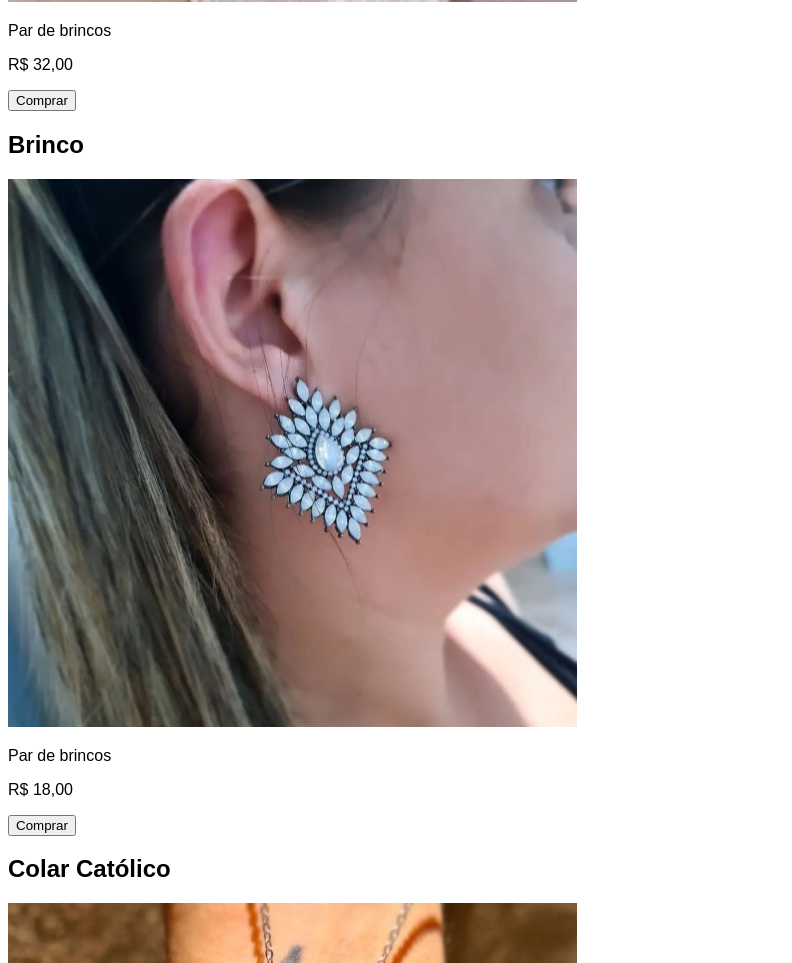
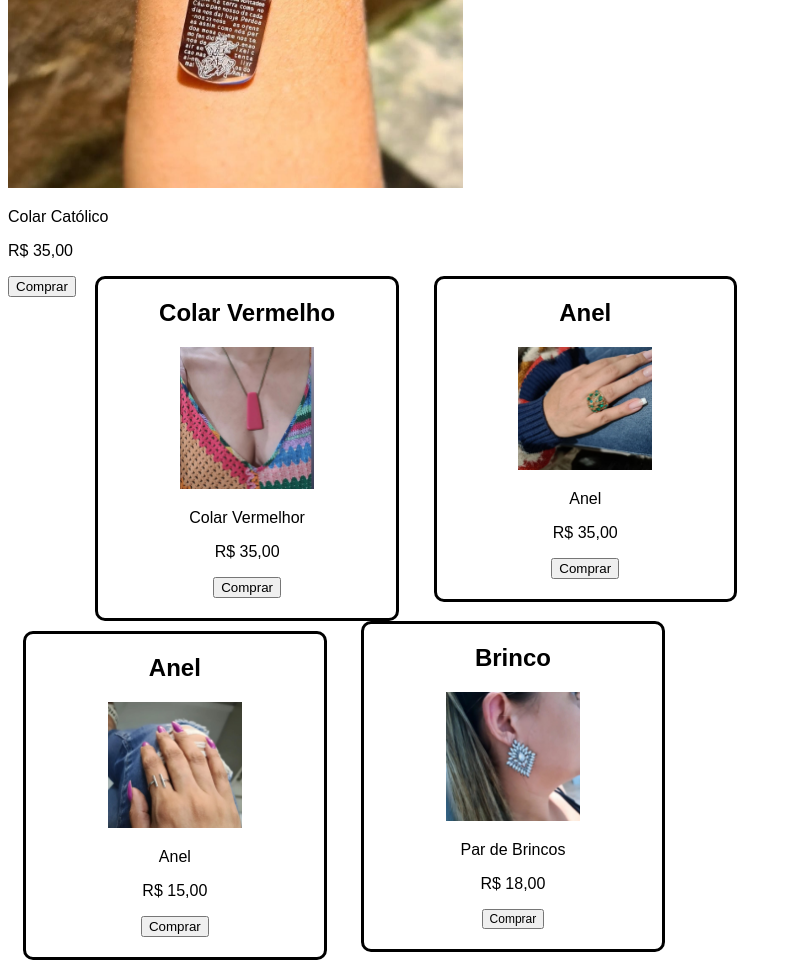
Before and after one commit to FSPEIXOTO/acessorios_bijuterias, a plain HTML site: page produtos.html in a window 1280 px wide. Shown: the part 1120-2083 px from the top of the page, without its empty margins (0-792 px from the left). Drawn offline with Linux system fonts and the light colour scheme.

Commit message:
modificando alguns itens

```diff
--- a/produtos.css
+++ b/produtos.css
@@ -20,6 +20,7 @@ header {
 
 .banner {
     width: 100%;
+    padding-bottom: 30px;
 }
 
 .principal {
@@ -55,3 +56,92 @@ nav li {
     font-size: 24px;
     font-weight: bold;
 }
+
+main {
+    width: 80%;
+    height: 75%;
+
+}
+
+.produto1 {
+    display: inline-block;
+    text-align: center;
+    width: 30%;
+    vertical-align: top;
+    margin: 0 1.5%;
+    box-sizing: border-box;
+    border: 3px solid #000000;
+    border-radius: 10px;
+    padding-bottom: 20px;
+    font-size: 20px;
+
+}
+
+.produto2 {
+    display: inline-block;
+    text-align: center;
+    width: 30%;
+    vertical-align: top;
+    margin: 0 1.5%;
+    box-sizing: border-box;
+    border: 3px solid #000000;
+    border-radius: 10px;
+    padding-bottom: 20px;
+
+}
+
+.produto3 {
+    display: inline-block;
+    text-align: center;
+    width: 30%;
+    vertical-align: top;
+    margin: 0 1.5%;
+    box-sizing: border-box;
+    border: 3px solid #000000;
+    border-radius: 10px;
+    padding-bottom: 20px;
+
+}
+
+
+.produto4 {
+    display: inline-block;
+    text-align: center;
+    width: 30%;
+    vertical-align: top;
+    margin: 0 1.5%;
+    box-sizing: border-box;
+    border: 3px solid #000000;
+    border-radius: 10px;
+    padding-bottom: 20px;
+}
+
+.produto5 {
+    display: inline-block;
+    text-align: center;
+    width: 30%;
+    vertical-align: top;
+    margin: 0 1.5%;
+    box-sizing: border-box;
+    border: 3px solid #000000;
+    border-radius: 10px;
+    padding-bottom: 20px;
+
+}
+
+.produto6 {
+    display: inline-block;
+    text-align: center;
+    width: 30%;
+    vertical-align: top;
+    margin: 10px 1.5%;
+    box-sizing: border-box;
+    border: 3px solid #000000;
+    border-radius: 10px;
+    padding-bottom: 20px;
+}
+
+.botao {
+    text-decoration: none;
+    font-size: 12px;
+}
--- a/produtos.html
+++ b/produtos.html
@@ -30,23 +30,12 @@
         <div class="produto1">
             <h2 class="brinco">Brinco</h2>
             <img src="img/brinco1.jpeg" alt="Foto de Brinco redondo">
-            <p class="produto-principal">Par de brincos</p>
+            <p class="produto-principal">Par de Brincos</p>
             <p class="produto-principal">R$ 32,00</p>
-            <button type="submit">Comprar</button>
+            <button class="botao" type="submit">Comprar</button>
 
 
         </div
-
-        <div class="produto2">
-
-
-        <h2 class="brinco">Brinco</h2>
-        <img src="img/brinco04.jpeg" alt="Foto de Brinco redondo">
-        <p class="produto-principal">Par de brincos</p>
-        <p class="produto-principal">R$ 18,00</p>
-        <button type="submit">Comprar</button>
-
-        </div>
 
         <div class="produto3">
             <h2 class="brinco">Colar Católico</h2>
@@ -93,6 +82,16 @@
 
         </div>
 
+        <div class="produto2">
+
+
+            <h2 class="brinco">Brinco</h2>
+            <img src="img/brinco04.jpeg" alt="Foto de Brinco redondo">
+            <p class="produto-principal">Par de Brincos</p>
+            <p class="produto-principal">R$ 18,00</p>
+            <button class="botao" type="submit">Comprar</button>
+
+        </div>
 
 
     </main>
```
